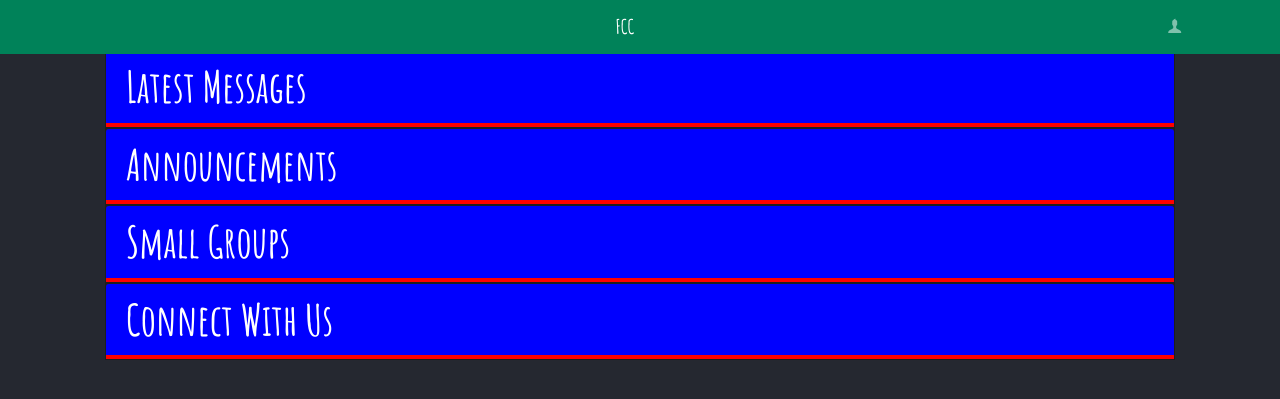
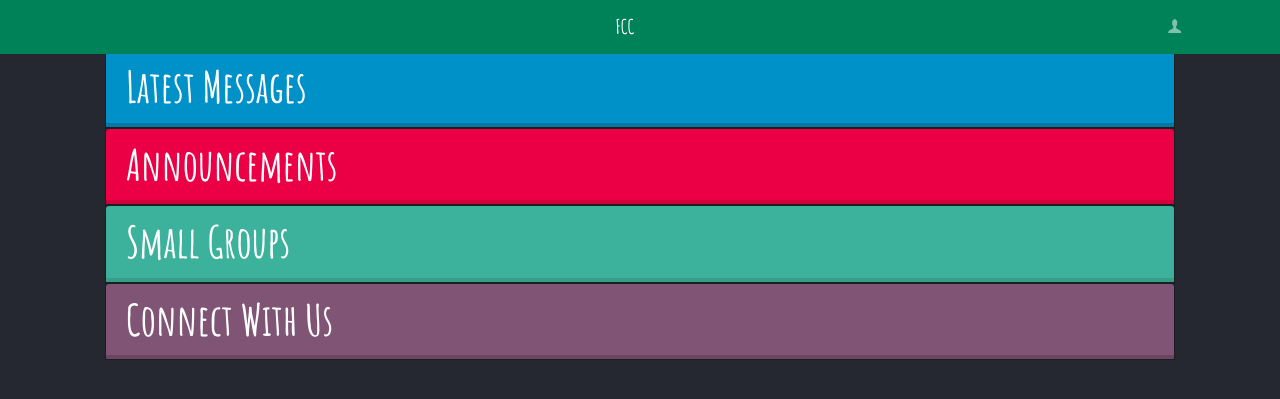
Before and after one commit to DevBeardly/church-announce, a Node server app: page / in a window 1280 px wide. Shown: the top 399 px of the page. Run offline with Node 20, Linux system fonts and the light colour scheme; data that the repository does not hold is empty; some libraries are stand-ins or nearby versions.

Commit message:
Stealing COTM's colors for now

```diff
--- a/public/stylesheets/index.css
+++ b/public/stylesheets/index.css
@@ -23,20 +23,20 @@
    border-bottom: 4px solid;
  }
  #headingOne {
-   background-color: blue !important;
-   border-color: red !important;
+   background-color: #0091c9 !important;
+   border-color: #0077a5 !important;
  }
  #headingTwo {
-  background-color: blue !important;
-  border-color: red !important;
+  background-color: #eb0045 !important;
+  border-color: #d2003e !important;
  }
  #headingThree {
-  background-color: blue !important;
-  border-color: red !important;
+  background-color: #3cb29c !important;
+  border-color: #369f8b !important;
  }
  #headingFour {
-  background-color: blue !important;
-   border-color: red !important;
+  background-color: #805475 !important;
+   border-color: #6a4661 !important;
 }
  h5 {
    font-family: 'Amatic SC', cursive;
```
